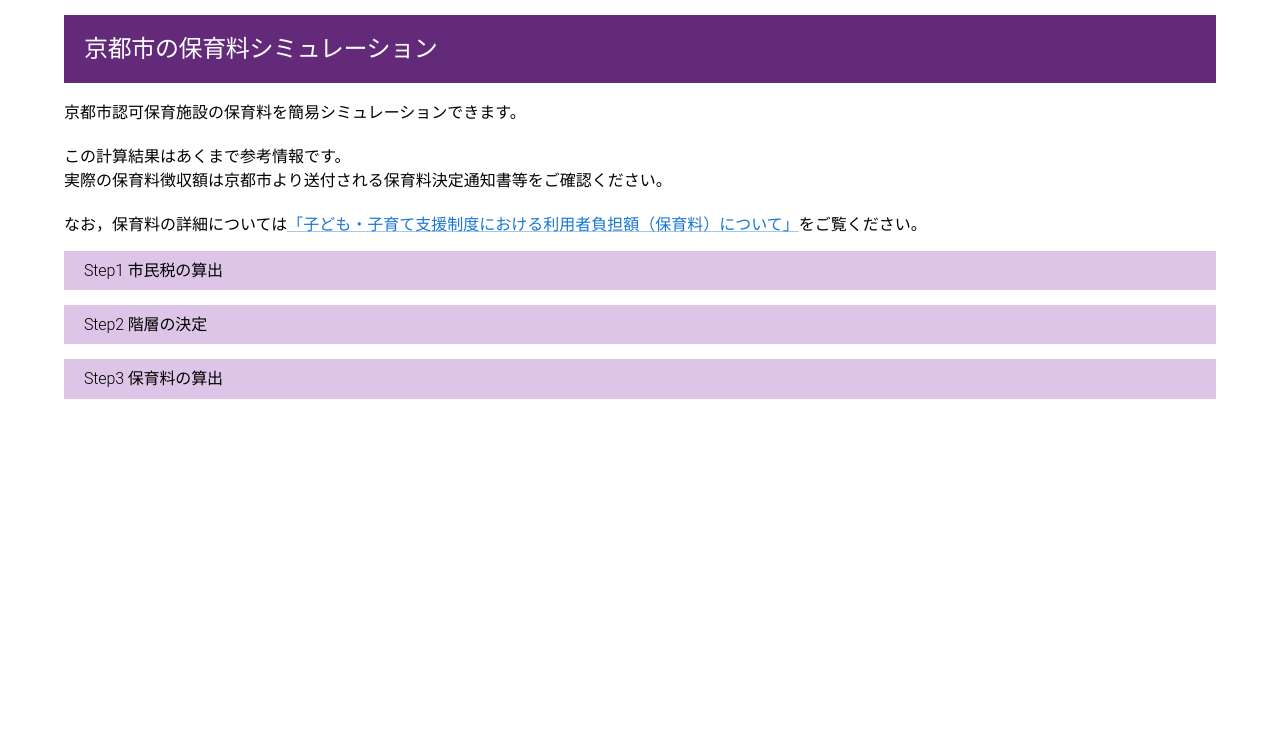
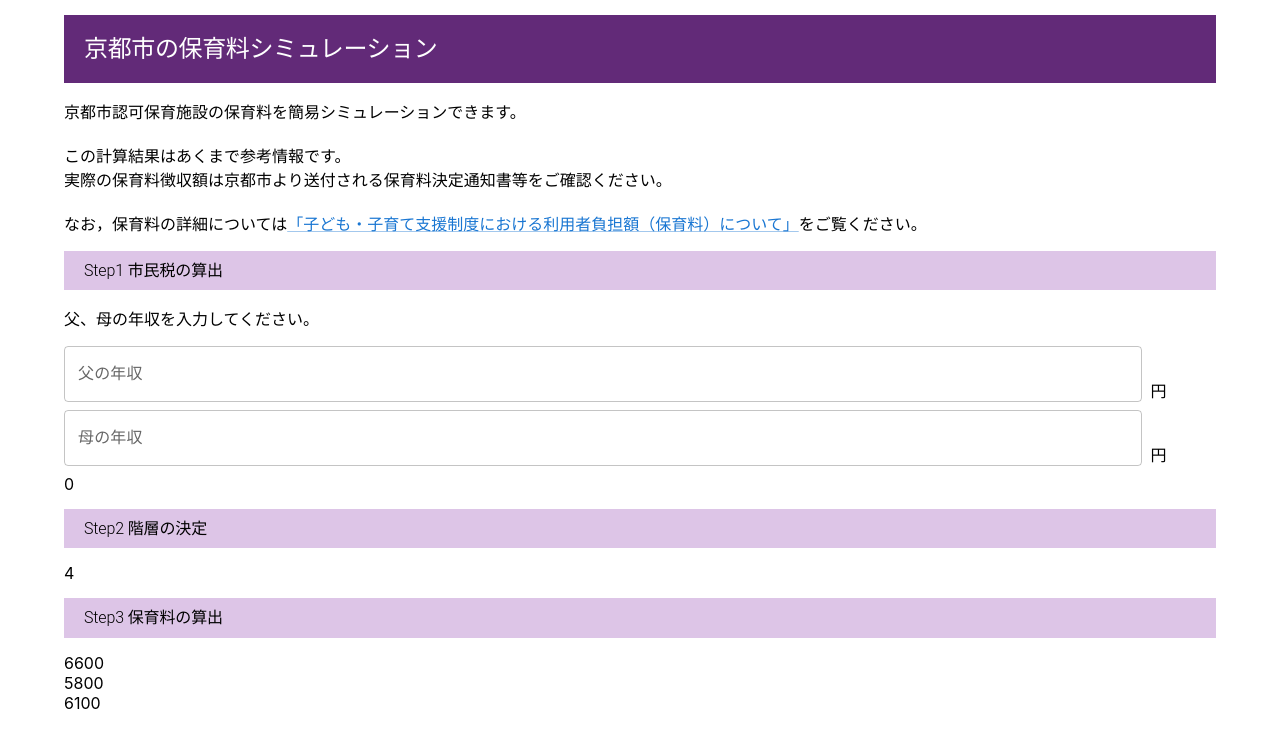
Before and after one commit to pistachiyoda/kyotocity-nursery-fee-simulator, a Next.js app: page / in a window 1280 px wide. Shown: the top 748 px of the page. Built offline with nearby package versions, Linux system fonts and the light colour scheme.

Commit message:
保育料算出までざっくり実装

```diff
--- /dev/null
+++ b/components/CalcCityTax/CalcCityTax.tsx
@@ -0,0 +1,41 @@
+import { SubTitle } from '../Subtitle'
+import { InputIncome } from './InputIncome'
+import { Result } from './Result'
+
+export const CalcCityTax: React.FC<{
+    fathersIncome: number
+    setFathersIncome: React.Dispatch<React.SetStateAction<number>>
+    mothersIncome: number
+    setMothersIncome: React.Dispatch<React.SetStateAction<number>>
+    setFamilyCityTax: React.Dispatch<React.SetStateAction<number>>
+}> = (props) => {
+    const {
+        fathersIncome,
+        setFathersIncome,
+        mothersIncome,
+        setMothersIncome,
+        setFamilyCityTax,
+    } = props
+
+    return (
+        <>
+            <SubTitle subtitle={'Step1 市民税の算出'}></SubTitle>
+            <p>父、母の年収を入力してください。</p>
+            <InputIncome
+                label="父の年収"
+                income={fathersIncome}
+                setIncome={setFathersIncome}
+            ></InputIncome>
+            <InputIncome
+                label="母の年収"
+                income={mothersIncome}
+                setIncome={setMothersIncome}
+            ></InputIncome>
+            <Result
+                fathersIncome={fathersIncome}
+                mothersIncome={mothersIncome}
+                setFamilyCityTax={setFamilyCityTax}
+            ></Result>
+        </>
+    )
+}
--- /dev/null
+++ b/components/CalcCityTax/InputIncome.tsx
@@ -0,0 +1,52 @@
+import { TextField } from '@mui/material'
+import { Box } from '@mui/system'
+
+export const InputIncome: React.FC<{
+    label: string
+    income: number
+    setIncome: React.Dispatch<React.SetStateAction<number>>
+}> = (props) => {
+    const { label, income, setIncome } = props
+    const handleChange = (event: React.ChangeEvent<HTMLInputElement>) => {
+        setIncome(Number(event.target.value))
+    }
+
+    const onChangeFathersIncome = () => {
+        // console.log(income)
+    }
+
+    const handleBlur = () => {
+        // console.log(income)
+    }
+
+    return (
+        <Box
+            sx={{
+                display: 'flex',
+                justifyContent: 'space-between',
+            }}
+        >
+            <TextField
+                id="outlined-basic"
+                label={label}
+                variant="outlined"
+                fullWidth
+                onChange={handleChange}
+                onKeyDown={onChangeFathersIncome}
+                onBlur={handleBlur}
+                sx={{ mb: 1 }}
+            />
+            <Box
+                sx={{
+                    ml: 1,
+                    width: '70px',
+                    display: 'flex',
+                    alignItems: 'flex-end',
+                    mb: 1,
+                }}
+            >
+                円
+            </Box>
+        </Box>
+    )
+}
--- /dev/null
+++ b/components/CalcCityTax/Result.tsx
@@ -0,0 +1,18 @@
+import { Typography } from '@mui/material'
+
+export const Result: React.FC<{
+    fathersIncome: number
+    mothersIncome: number
+    setFamilyCityTax: React.Dispatch<React.SetStateAction<number>>
+}> = (props) => {
+    const { fathersIncome, mothersIncome, setFamilyCityTax } = props
+    const fathersCityTax = fathersIncome * 0.06
+    const mothersCityTax = mothersIncome * 0.06
+    const totalCityTax = fathersCityTax + mothersCityTax
+    setFamilyCityTax(totalCityTax)
+    return (
+        <>
+            <div>{totalCityTax}</div>
+        </>
+    )
+}
--- /dev/null
+++ b/components/CalcNurseryFee.tsx
@@ -0,0 +1,87 @@
+import { SubTitle } from './Subtitle'
+
+export const CalcNurseryFee: React.FC<{ layer: number }> = (props) => {
+    const { layer } = props
+
+    // 保育標準時間は9時間で計算
+    // 保育園（所）、幼保連携型及び保育所型認定子供園
+    const specifyNurseryFee_A = (layer: number) => {
+        if (layer === 4) return 6600
+        if (layer === 5) return 7400
+        if (layer === 6) return 7800
+        if (layer === 7) return 13800
+        if (layer === 8) return 17600
+        if (layer === 9) return 21700
+        if (layer === 10) return 22800
+        if (layer === 11) return 23800
+        if (layer === 12) return 24900
+        if (layer === 13) return 31200
+        if (layer === 14) return 32300
+        if (layer === 15) return 33100
+        if (layer === 16) return 39200
+        if (layer === 17) return 45200
+        if (layer === 18) return 51600
+        if (layer === 19) return 53400
+        if (layer === 20) return 61600
+        if (layer === 21) return 67100
+        if (layer === 22) return 83100
+        return 0
+    }
+
+    // 地域型保育事業（小規模保育事業所等）
+    const specifyNurseryFee_B = (layer: number) => {
+        if (layer === 4) return 5800
+        if (layer === 5) return 6400
+        if (layer === 6) return 6700
+        if (layer === 7) return 12500
+        if (layer === 8) return 15100
+        if (layer === 9) return 18700
+        if (layer === 10) return 20500
+        if (layer === 11) return 23600
+        if (layer === 12) return 24700
+        if (layer === 13) return 28400
+        if (layer === 14) return 31600
+        if (layer === 15) return 32900
+        if (layer === 16) return 35800
+        if (layer === 17) return 37000
+        if (layer === 18) return 38900
+        if (layer === 19) return 40300
+        if (layer === 20) return 43400
+        if (layer === 21) return 46600
+        if (layer === 22) return 58000
+        return 0
+    }
+
+    // 幼稚園型認定こども園
+    const specifyNurseryFee_C = (layer: number) => {
+        if (layer === 4) return 6100
+        if (layer === 5) return 6800
+        if (layer === 6) return 7200
+        if (layer === 7) return 12700
+        if (layer === 8) return 16200
+        if (layer === 9) return 20000
+        if (layer === 10) return 21000
+        if (layer === 11) return 22000
+        if (layer === 12) return 23000
+        if (layer === 13) return 28800
+        if (layer === 14) return 29800
+        if (layer === 15) return 30600
+        if (layer === 16) return 36200
+        if (layer === 17) return 41700
+        if (layer === 18) return 47600
+        if (layer === 19) return 49300
+        if (layer === 20) return 56900
+        if (layer === 21) return 61900
+        if (layer === 22) return 76700
+        return 0
+    }
+
+    return (
+        <>
+            <SubTitle subtitle={'Step3 保育料の算出'}></SubTitle>
+            <div>{specifyNurseryFee_A(layer)}</div>
+            <div>{specifyNurseryFee_B(layer)}</div>
+            <div>{specifyNurseryFee_C(layer)}</div>
+        </>
+    )
+}
--- /dev/null
+++ b/components/SpecifyLayer.tsx
@@ -0,0 +1,41 @@
+import React from 'react'
+import { SubTitle } from './Subtitle'
+
+export const SpecifyLayer: React.FC<{
+    familyCityTax: number
+    layer: number
+    setLayer: React.Dispatch<React.SetStateAction<number>>
+}> = (props) => {
+    const { familyCityTax, layer, setLayer } = props
+    const specifyLayer = (familyCityTax: number) => {
+        if (familyCityTax <= 34999) return 4
+        if (familyCityTax >= 35000 && familyCityTax <= 41999) return 5
+        if (familyCityTax >= 42000 && familyCityTax <= 48599) return 6
+        if (familyCityTax >= 48600 && familyCityTax <= 58099) return 7
+        if (familyCityTax >= 58100 && familyCityTax <= 67599) return 8
+        if (familyCityTax >= 67600 && familyCityTax <= 77100) return 9
+        if (familyCityTax >= 77101 && familyCityTax <= 86999) return 10
+        if (familyCityTax >= 87000 && familyCityTax <= 96999) return 11
+        if (familyCityTax >= 97000 && familyCityTax <= 102599) return 12
+        if (familyCityTax >= 102600 && familyCityTax <= 110899) return 13
+        if (familyCityTax >= 110900 && familyCityTax <= 124999) return 14
+        if (familyCityTax >= 125000 && familyCityTax <= 138599) return 15
+        if (familyCityTax >= 138600 && familyCityTax <= 168999) return 16
+        if (familyCityTax >= 169000 && familyCityTax <= 174599) return 17
+        if (familyCityTax >= 174600 && familyCityTax <= 211200) return 18
+        if (familyCityTax >= 211201 && familyCityTax <= 300999) return 19
+        if (familyCityTax >= 301000 && familyCityTax <= 357999) return 20
+        if (familyCityTax >= 358000 && familyCityTax <= 396999) return 21
+        if (familyCityTax >= 397000) return 22
+        return 0
+    }
+
+    setLayer(specifyLayer(familyCityTax))
+
+    return (
+        <>
+            <SubTitle subtitle={'Step2 階層の決定'}></SubTitle>
+            <div>{layer}</div>
+        </>
+    )
+}
--- a/pages/index.tsx
+++ b/pages/index.tsx
@@ -3,10 +3,17 @@ import Head from 'next/head'
 import Typography from '@mui/material/Typography'
 import Container from '@mui/material/Container'
 import Link from '@mui/material/Link'
-import { SubTitle } from '../components/subtitle'
 import { Box } from '@mui/material'
+import { CalcCityTax } from '../components/CalcCityTax/CalcCityTax'
+import { SpecifyLayer } from '../components/SpecifyLayer'
+import { CalcNurseryFee } from '../components/CalcNurseryFee'
+import { useState } from 'react'
 
 const Home: NextPage = () => {
+    const [fathersIncome, setFathersIncome] = useState(0)
+    const [mothersIncome, setMothersIncome] = useState(0)
+    const [familyCityTax, setFamilyCityTax] = useState(0)
+    const [layer, setLayer] = useState(0)
     return (
         <Container>
             <Head>
@@ -44,10 +51,19 @@ const Home: NextPage = () => {
                     </Link>
                     をご覧ください。
                 </p>
-
-                <SubTitle subtitle={'Step1 市民税の算出'}></SubTitle>
-                <SubTitle subtitle={'Step2 階層の決定'}></SubTitle>
-                <SubTitle subtitle={'Step3 保育料の算出'}></SubTitle>
+                <CalcCityTax
+                    fathersIncome={fathersIncome}
+                    setFathersIncome={setFathersIncome}
+                    mothersIncome={mothersIncome}
+                    setMothersIncome={setMothersIncome}
+                    setFamilyCityTax={setFamilyCityTax}
+                />
+                <SpecifyLayer
+                    familyCityTax={familyCityTax}
+                    layer={layer}
+                    setLayer={setLayer}
+                />
+                <CalcNurseryFee layer={layer} />
             </Box>
 
             <footer></footer>
```
